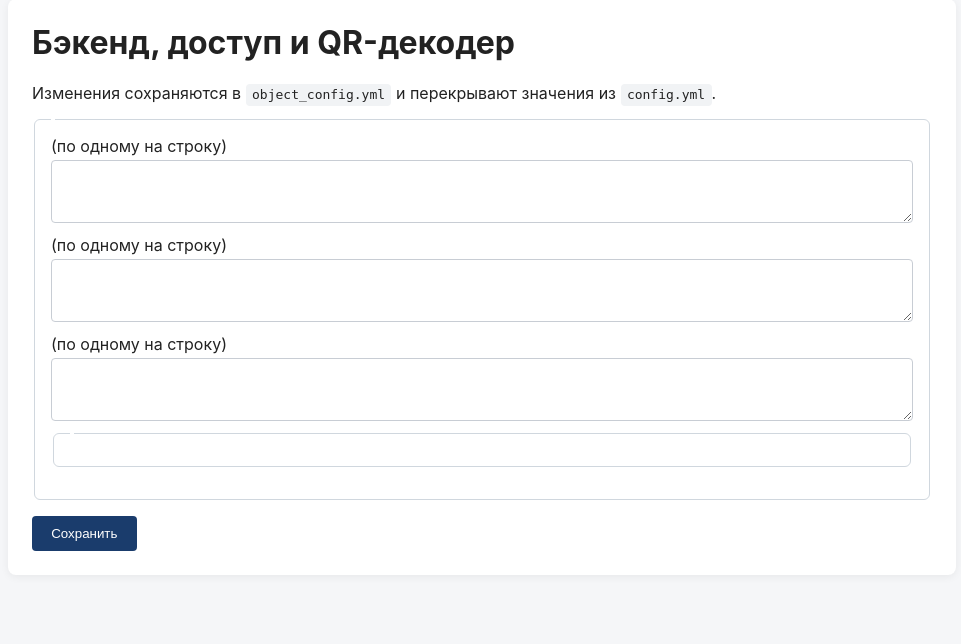
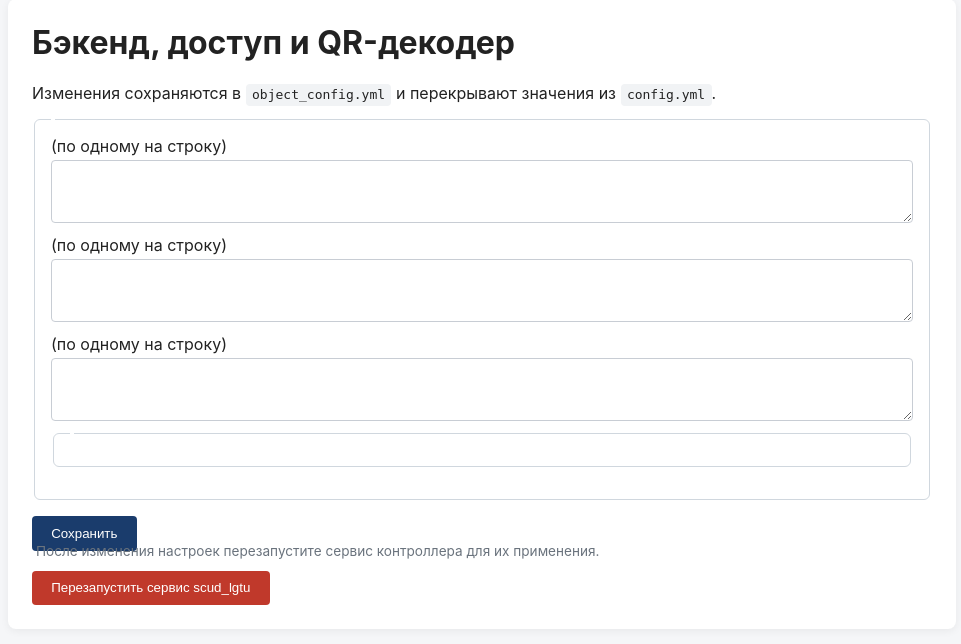
Before and after one commit to Peim0n/scud_lgtu, a Flask app: template app/interfaces/web/templates/backend.html in a window 1280 px wide. Shown: the part 73-717 px from the top of the page, without its empty margins (158-1119 px from the left). Run offline with Flask 3, Linux system fonts and the light colour scheme; the template is opened without the code that fills it, so the values that code supplies are empty; some libraries are stand-ins or nearby versions.

Commit message:
Fix netplan: chmod 600, no match for wifi, add restart service button
- Netplan config file now chmod 600 (netplan requires it).
- Wi-Fi section in netplan no longer uses match: (networkd backend
  doesn't support it for wifis — interface name is the key directly).
- Add "Перезапустить сервис scud_lgtu" button on backend page.
- After saving object config, message prompts to restart service.
- Restart uses systemctl restart scud_lgtu.

```diff
--- a/app/interfaces/web/server.py
+++ b/app/interfaces/web/server.py
@@ -104,6 +104,7 @@ def _register_routes(app: Flask) -> None:
     app.route("/cert/bootstrap", methods=["POST"])(require_auth(cert_bootstrap))
     app.route("/cert/import", methods=["POST"])(require_auth(cert_import))
     app.route("/cert/rotate", methods=["POST"])(require_auth(cert_rotate))
+    app.route("/restart-service", methods=["POST"])(require_auth(restart_service))
 
 
 def index() -> str:
@@ -211,7 +212,29 @@ def backend_save() -> Any:
             logger.warning("Пропуск поля %s: %s", dotted_path, exc)
 
     obj_cfg.save(override, cfg_path)
-    flash("Объектный конфиг сохранён.", "success")
+    flash("Объектный конфиг сохранён. Перезапустите сервис для применения.", "success")
+    return redirect(url_for("backend_page"))
+
+
+# ---------------------------------------------------------------------------
+# Restart scud_lgtu service
+# ---------------------------------------------------------------------------
+
+
+def restart_service() -> Any:
+    """Перезапустить systemd-сервис scud_lgtu."""
+    import subprocess
+    try:
+        result = subprocess.run(
+            ["systemctl", "restart", "scud_lgtu"],
+            capture_output=True, text=True, timeout=15,
+        )
+        if result.returncode == 0:
+            flash("Сервис scud_lgtu перезапущен.", "success")
+        else:
+            flash(f"Ошибка перезапуска: {result.stderr or result.stdout}", "error")
+    except Exception as exc:
+        flash(f"Ошибка перезапуска: {exc}", "error")
     return redirect(url_for("backend_page"))
 
 
--- a/app/interfaces/web/templates/backend.html
+++ b/app/interfaces/web/templates/backend.html
@@ -66,4 +66,9 @@
         <button type="submit">Сохранить</button>
     </div>
 </form>
+
+<form method="post" action="{{ url_for('restart_service') }}" class="inline-form">
+    <p class="field-description">После изменения настроек перезапустите сервис контроллера для их применения.</p>
+    <button type="submit" class="danger">Перезапустить сервис scud_lgtu</button>
+</form>
 {% endblock %}
```
Also changed, not shown: app/infrastructure/network/network_manager.py (+7 -2 lines).
